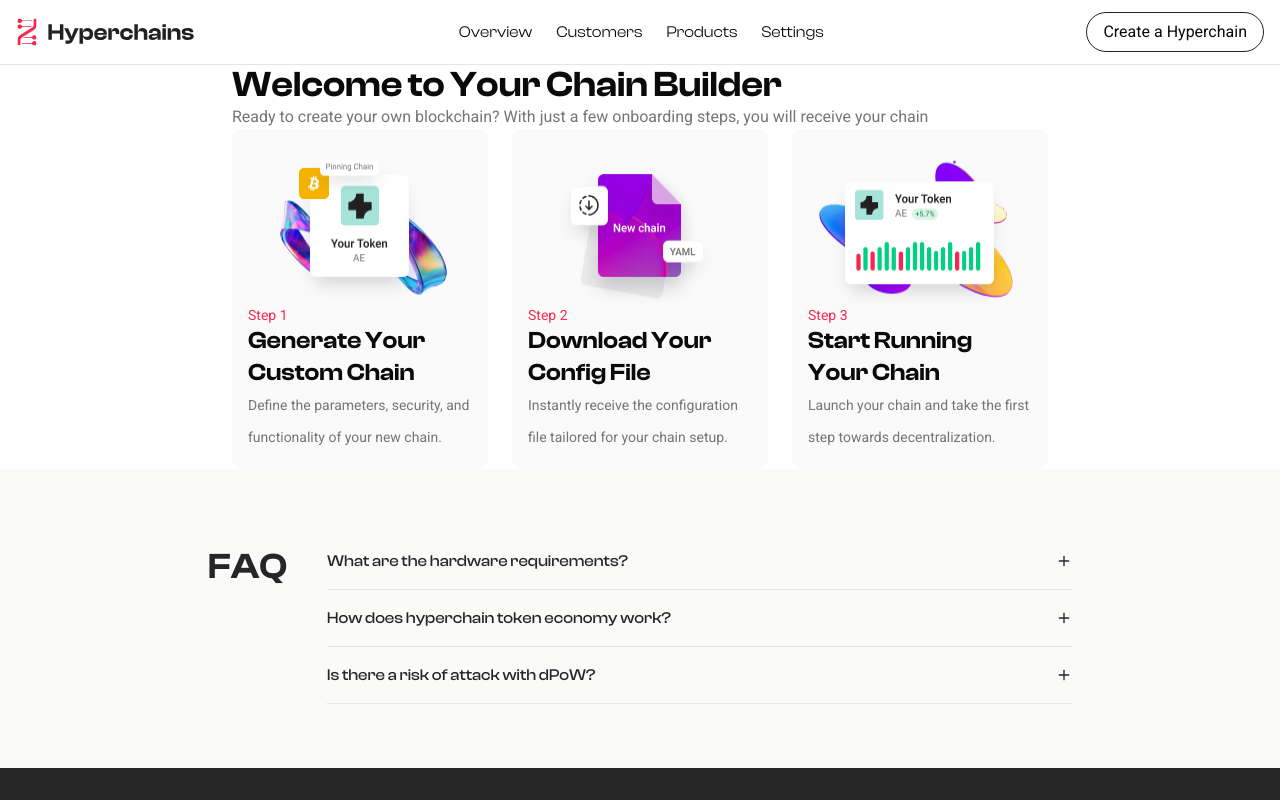
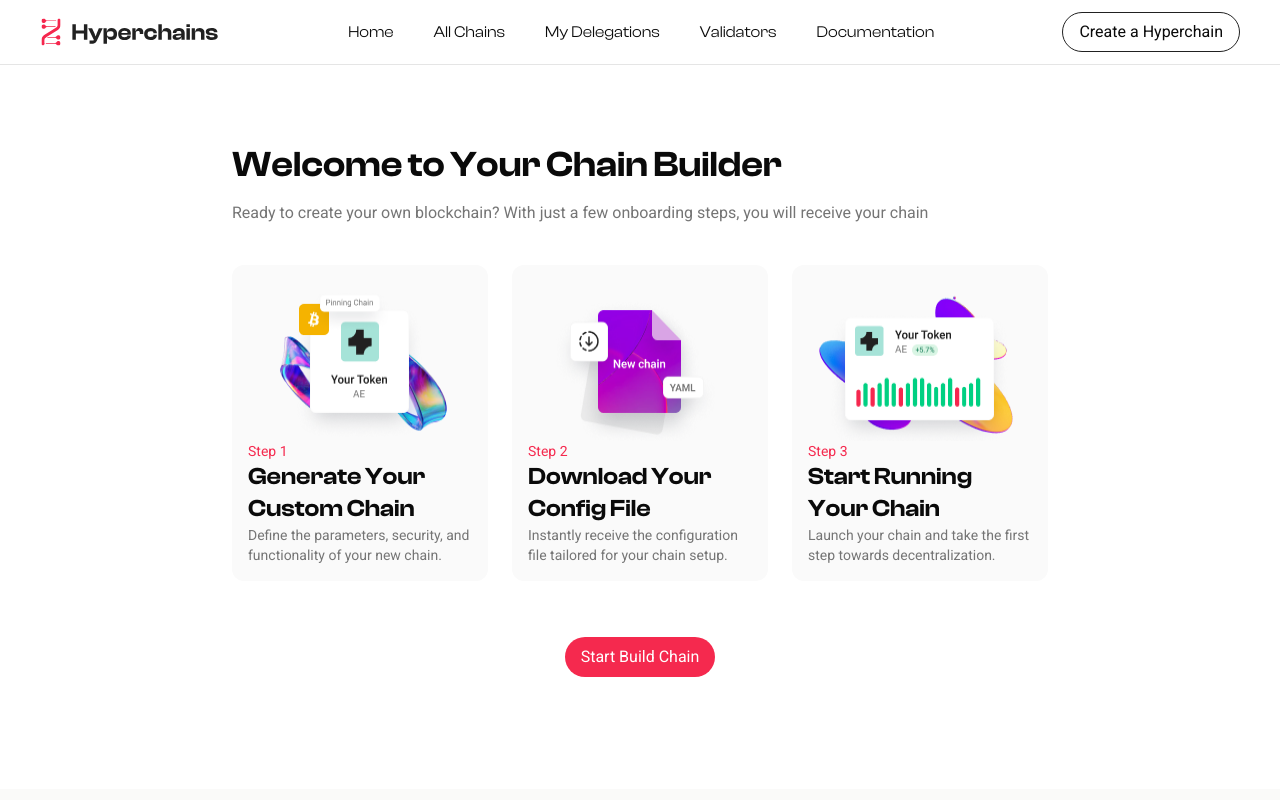
Before and after one commit to unit214/aeternity-hyperchains-initiator, a Next.js app: page / in a window 1280 px wide. Shown: the top 800 px of the page. Built offline with nearby package versions, Linux system fonts and the light colour scheme.

Commit message:
feat(layout): improve styling of nav bar and home page

```diff
--- a/src/app/(home)/HomePage.tsx
+++ b/src/app/(home)/HomePage.tsx
@@ -1,6 +1,7 @@
 import React from 'react';
 
 import Image from 'next/image';
+import { Button } from '@/components/ui/button';
 
 interface StepProps {
     stepNumber: number;
@@ -15,21 +16,21 @@ const Step: React.FC<StepProps> = ({ stepNumber, title, description, imageSrc, a
         <div className='flex w-64 flex-col items-start rounded-xl bg-primary-foreground p-4'>
             <Image className='h-40 self-center' src={imageSrc} alt={alt} width={222} height={154} />
             <span className='font-roboto text-sm text-pink'>Step {stepNumber}</span>
-            <span className='text-2xl font-semibold'>{title}</span>
-            <span className='font-roboto text-sm leading-8 text-muted-foreground'>{description}</span>
+            <span className='text-2xl lead font-semibold'>{title}</span>
+            <span className='font-roboto text-sm text-muted-foreground'>{description}</span>
         </div>
     );
 };
 
 const HomePage: React.FC = () => {
     return (
-        <div className='flex size-full items-center justify-center font-clash'>
-            <div>
-                <div className='text-4xl font-semibold'>Welcome to Your Chain Builder</div>
-                <div className='font-roboto text-muted-foreground'>
+        <div className='flex size-full items-center justify-center font-clash mt-20'>
+            <div className="flex flex-col">
+                <div className='text-4xl mb-4 font-semibold'>Welcome to Your Chain Builder</div>
+                <div className='font-roboto text-muted-foreground mb-10'>
                     Ready to create your own blockchain? With just a few onboarding steps, you will receive your chain
                 </div>
-                <div className='flex gap-6'>
+                <div className='flex gap-6 mb-14'>
                     <Step
                         stepNumber={1}
                         title='Generate Your Custom Chain'
@@ -52,6 +53,7 @@ const HomePage: React.FC = () => {
                         alt='Home illustration 3'
                     />
                 </div>
+                <Button variant='default' className="w-fit self-center mb-28">Start Build Chain</Button>
             </div>
         </div>
     );
--- a/src/components/nav-bar.tsx
+++ b/src/components/nav-bar.tsx
@@ -7,7 +7,7 @@ export function NavBar() {
     return (
         <div className='hidden flex-col md:flex'>
             <div className='border-b'>
-                <div className='flex h-16 items-center justify-between px-4'>
+                <div className='flex h-16 items-center justify-between px-4 lg:px-10'>
                     <Image
                         className='h-6 sm:h-8'
                         src='/hyperchains_logo.svg'
@@ -16,21 +16,24 @@ export function NavBar() {
                         height={38}
                         priority
                     />
-                    <nav className='mx-6 flex items-center space-x-4 lg:space-x-6'>
+                    <nav className='mx-6 flex items-center space-x-4 lg:space-x-10'>
                         <Link href='#' className=''>
-                            Overview
+                            Home
                         </Link>
                         <Link href='#' className=''>
-                            Customers
+                            All Chains
                         </Link>
                         <Link href='#' className=''>
-                            Products
+                            My Delegations
                         </Link>
                         <Link href='#' className=''>
-                            Settings
+                            Validators
+                        </Link>
+                        <Link href='#' className=''>
+                            Documentation
                         </Link>
                     </nav>
-                    <Button className='font-roboto' variant='outline'>
+                    <Button variant='outline'>
                         Create a Hyperchain
                     </Button>
                 </div>
--- a/src/components/ui/button.tsx
+++ b/src/components/ui/button.tsx
@@ -6,11 +6,11 @@ import { Slot } from '@radix-ui/react-slot';
 import { type VariantProps, cva } from 'class-variance-authority';
 
 const buttonVariants = cva(
-    'inline-flex items-center justify-center gap-2 whitespace-nowrap rounded-[20px] text-base font-normal ring-offset-background transition-colors focus-visible:outline-none focus-visible:ring-2 focus-visible:ring-ring focus-visible:ring-offset-2 disabled:pointer-events-none disabled:opacity-50 [&_svg]:pointer-events-none [&_svg]:size-4 [&_svg]:shrink-0',
+    'inline-flex items-center justify-center gap-2 whitespace-nowrap rounded-[20px] text-base font-roboto font-normal ring-offset-background transition-colors focus-visible:outline-none focus-visible:ring-2 focus-visible:ring-ring focus-visible:ring-offset-2 disabled:pointer-events-none disabled:opacity-50 [&_svg]:pointer-events-none [&_svg]:size-4 [&_svg]:shrink-0',
     {
         variants: {
             variant: {
-                default: 'bg-primary text-primary-foreground hover:bg-primary/90',
+                default: 'bg-pink text-white hover:bg-pink/90',
                 destructive: 'bg-destructive text-destructive-foreground hover:bg-destructive/90',
                 outline: 'border border-input bg-background hover:bg-accent hover:text-accent-foreground',
                 secondary: 'bg-secondary text-secondary-foreground hover:bg-secondary/80',
```
